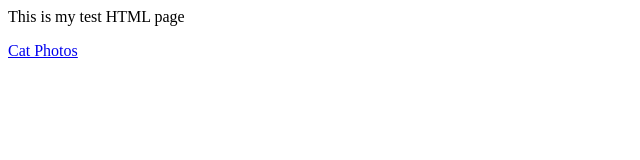
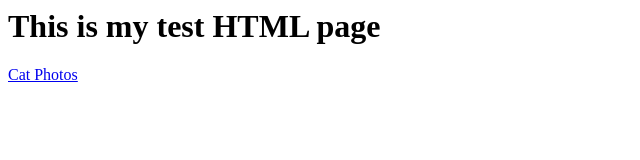
Before and after one commit to OyeRishab/OyeRishab, a plain HTML site: page index.html in a window 1280 px wide. Shown: the whole page, without its empty margins (0-640 px from the left). Drawn offline with Linux system fonts and the light colour scheme.

Commit message:
Update index.html

```diff
--- a/index.html
+++ b/index.html
@@ -1,2 +1,2 @@
-<p> This is my test HTML page </p>
+<h1> This is my test HTML page </h1>
 <a href="https://www.freecatphotoapp.com">Cat Photos</a>
```
